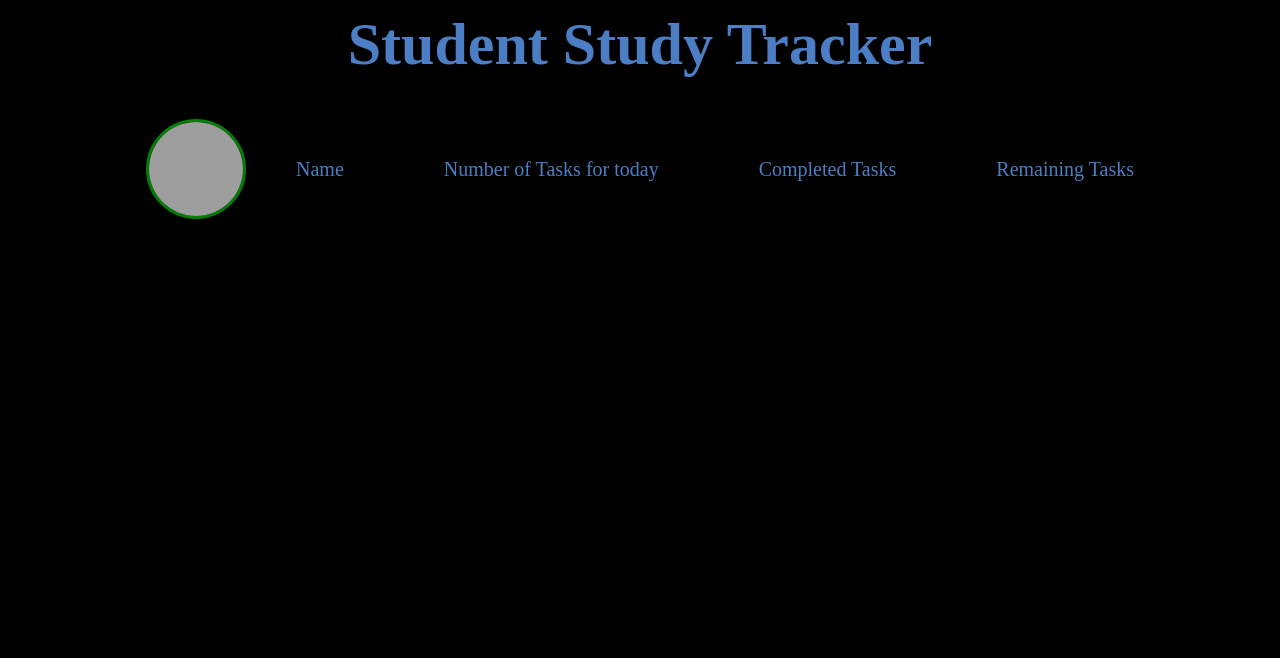
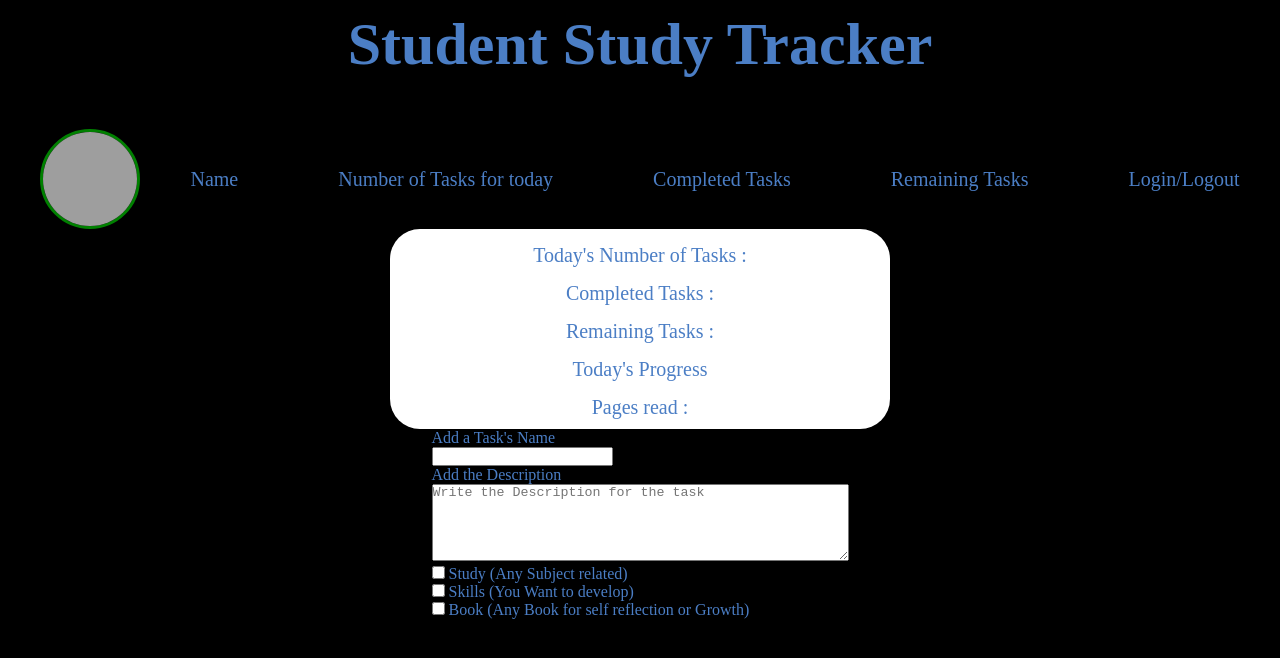
Before and after one commit to Prince-Gulia/Study-Tracker, a plain HTML site: page index.html in a window 1280 px wide. Drawn offline with Linux system fonts and the light colour scheme; grey boxes are pictures that could not be loaded.

Commit message:
Added More Functions and form for the input for the tasks, it will not work now but i will make it a real big project

```diff
--- a/index.html
+++ b/index.html
@@ -24,6 +24,7 @@
                 <li class="elements">Number of Tasks for today</li>
                 <li class="elements">Completed Tasks</li>
                 <li class="elements">Remaining Tasks</li>
+                <li class="elements">Login/Logout</li>
             </ul>
 
 
@@ -33,12 +34,40 @@
         <section class="current-records">
             <!-- This Section is about the user's today's current details or track records in a simpler summarised way -->
 
+            <p class="number-of-tasks">Today's Number of Tasks : </p>
+            <p class="completed-tasks">Completed Tasks : </p>
+            <p class="yet-to-complete">Remaining Tasks : </p>
+            <p class="progress-for-today">Today's Progress</p>
+            <p class="book-read">Pages read : </p>
+
 
         </section>
 
 
         <section class="detailed-records-and-past-stats">
             <!-- This Section will be a scroll down section where the user can see the detailed track of his records and the stats of his previous completion and all -->
+
+
+            <form action="">
+
+                <label for="" class="Task-name">Add a Task's Name</label> <br>
+
+                <input type="text" name="task-to-add" id="task-to-add" class="task-to-add">
+
+                <p><label for="" class="description-for-the-task">Add the Description</label></p>
+
+                <textarea name="description-for-the-task" class="description-for-the-task" rows="5" cols="50" placeholder="Write the Description for the task"></textarea> <br>
+
+                <input type="checkbox" name="Study" id="option-1" value="Study">
+                <label for="Study">Study (Any Subject related)</label> <br>
+
+                <input type="checkbox" name="Skills" id="option-1" value="Skills">
+                <label for="Skills">Skills (You Want to develop)</label> <br>
+
+                <input type="checkbox" name="Book" id="option-1" value="Book">
+                <label for="Book">Book (Any Book for self reflection or Growth)</label> <br>
+
+            </form>
 
 
         </section>
@@ -59,4 +88,6 @@
 
     </div>
 </body>
+<script src="script.js"></script>
+
 </html>
--- a/style.css
+++ b/style.css
@@ -15,9 +15,14 @@ body{
     font-size: 60px;
 }
 
-/* .main-container{
+.main-area{
+    display: flex;
+    justify-content: center;
+    align-items: center;
+    flex-direction: column;
+}
 
-} */
+/* NAV BAR where the account login/logout, and other details like name and today's tasks are */
 
 .user-info {
     display: flex;
@@ -52,4 +57,26 @@ a {
 
 a:hover {
     color: rgb(250, 250, 250);
+    cursor: pointer;
 }
+
+/* Card section about the progress in a summarised way */
+
+.current-records{
+    width: 500px;
+    height: 200px;
+    background-color: #fff;
+    text-align: center;
+    border-radius: 30px;
+}
+
+.current-records:hover{
+    transition: all 0.5s ease;
+    background-color: rgb(96, 21, 96);
+}
+
+.current-records p{
+    border-radius: 30px;
+    margin: 15px;
+    font-size: 20px;
+}
```
